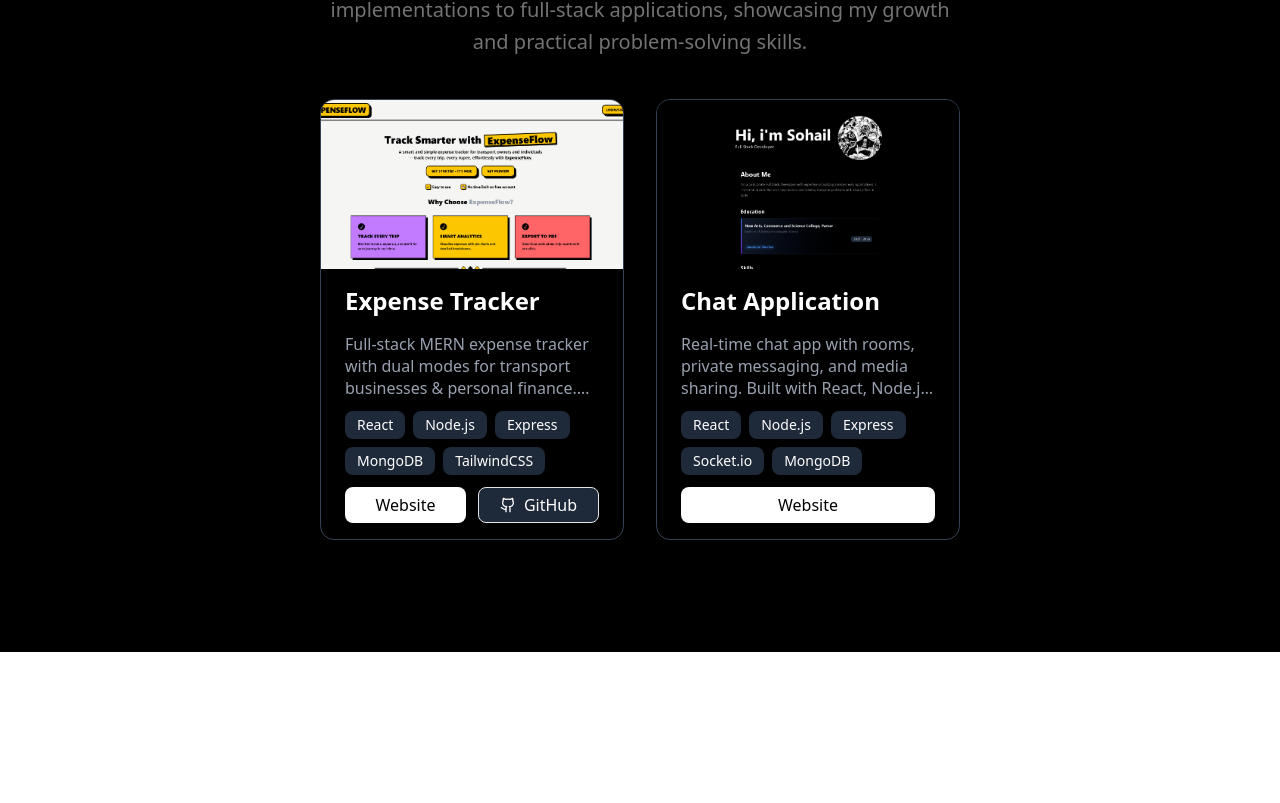
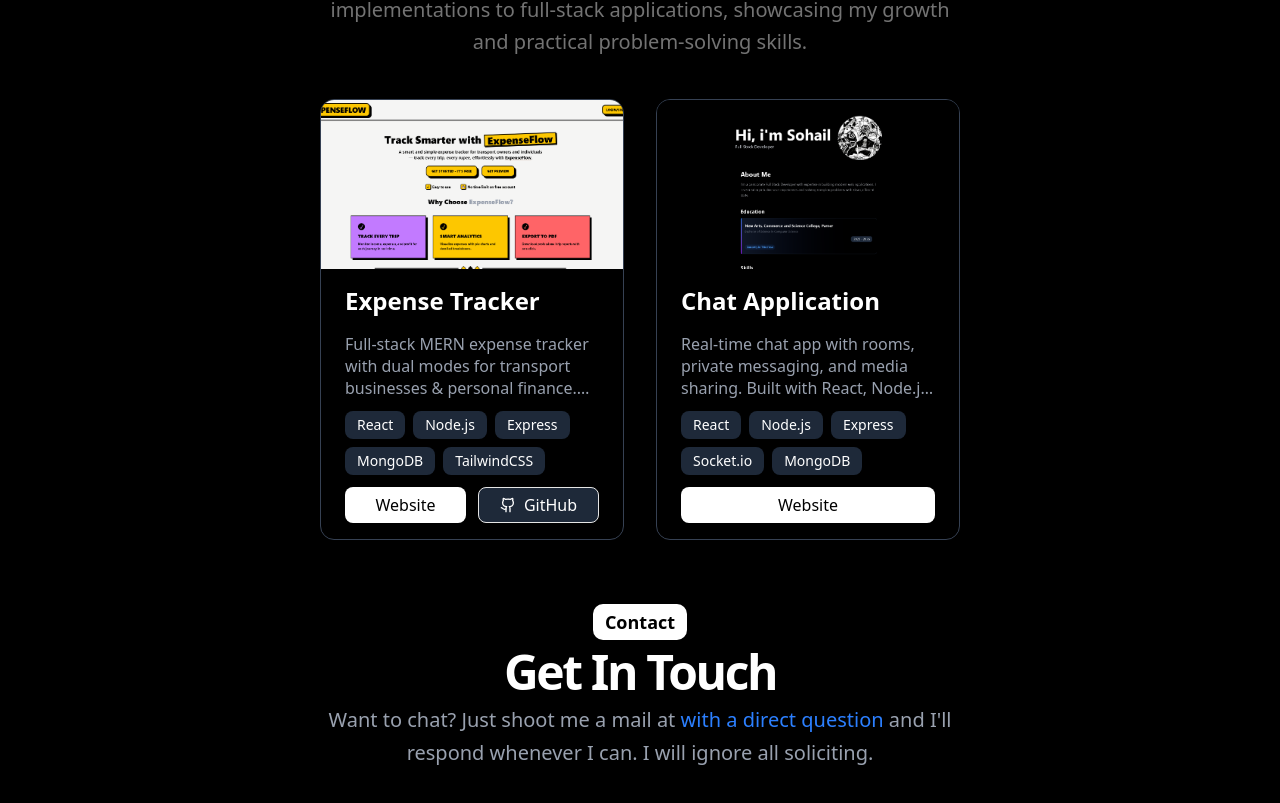
Before and after one commit to SohailShaikh7860/Portofolio, a Next.js app: page / in a window 1280 px wide. Shown: the part 1187-1990 px from the top of the page. Before the commit the page ends 1839 px from the top, so only its background shows below. Built offline with nearby package versions, Linux system fonts and the light colour scheme.

Commit message:
made a contact section

```diff
--- a/components/layouts/HeroSection.tsx
+++ b/components/layouts/HeroSection.tsx
@@ -7,7 +7,7 @@ import { projects } from "@/constants/projects";
 const HeroSection = () => {
   return (
     <section className="w-full flex flex-col justify-center items-center pt-10 sm:pt-20 px-4 sm:px-8 py-8">
-      <div className="flex flex-col-reverse sm:flex-row justify-center items-center gap-4 sm:gap-8 w-full max-w-6xl">
+      <div className="flex flex-col-reverse sm:flex-row justify-center items-center gap-4 sm:gap-8 w-full max-w-6xl" id="home">
         <div className="text-white flex flex-col items-center sm:items-start text-center sm:text-left">
           <h1 className="text-3xl sm:text-5xl md:text-6xl lg:text-7xl font-bold">
             Hi, i'm Sohail{" "}
@@ -111,6 +111,15 @@ const HeroSection = () => {
             ))}
           </div>
         </div>
+
+        <div className="mt-16 text-center sm:mt-16 max-w-7xl mx-auto">
+          <div className="inline-block rounded-lg bg-foreground px-3 py-1 text-sm sm:text-lg text-background bg-white text-black font-bold">
+            Contact
+          </div>
+          <h2 className="font-bold text-white text-3xl tracking-tighter sm:text-5xl text-center mt-2">Get In Touch</h2>
+          <p className="text-gray-400 md:text-xl/relaxed mt-2 text-center">Want to chat? Just shoot me a mail at
+          <a href="mailto:example@gmail.com" className="text-blue-500 hover:underline"> with a direct question</a> and I'll respond whenever I can. I will ignore all soliciting.</p>
+        </div>
       </div>
     </section>
   );
```
